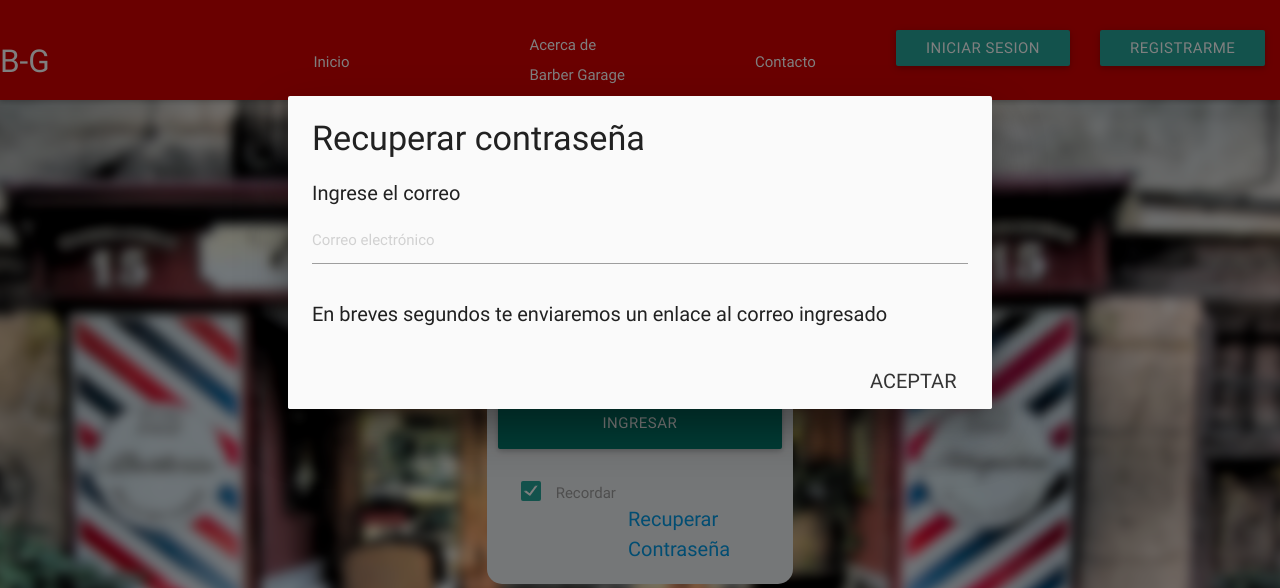
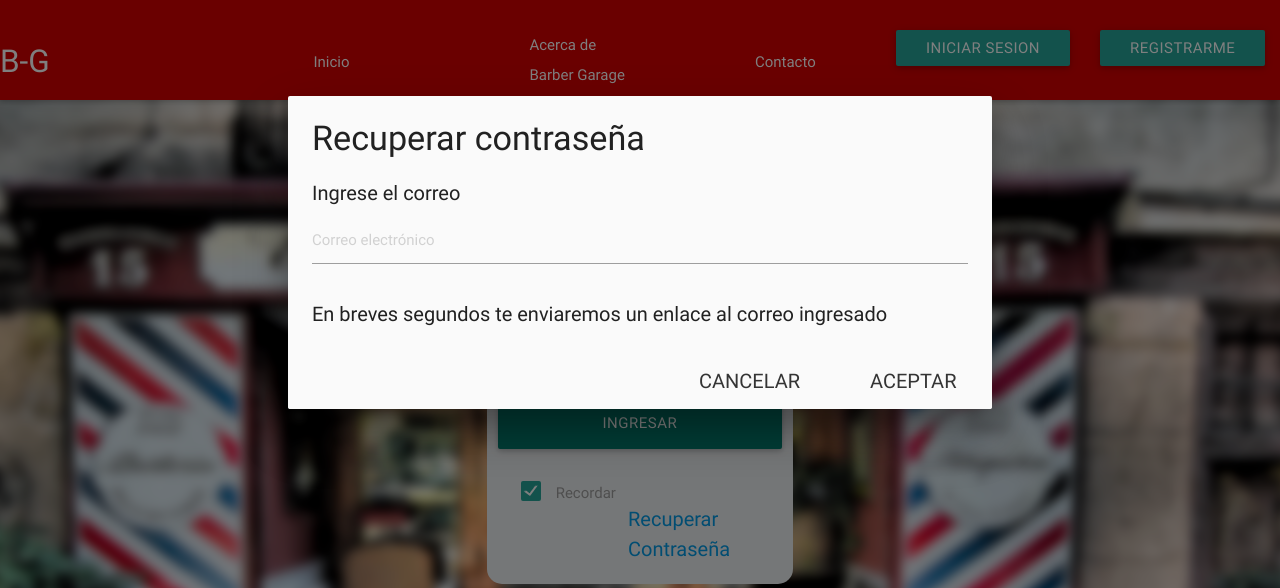
Before and after one commit to mgonza2276/Barber-Garage, a PHP site: page /Login.php in a window 1280 px wide, after a click on "Recuperar Contraseña". Shown: the top 588 px of the page. Run offline with PHP 8.4, Linux system fonts and the light colour scheme.

Commit message:
boton cancelar
agregue boton cancelar

```diff
--- a/View/Login.php
+++ b/View/Login.php
@@ -44,11 +44,12 @@
                             <div class="modal-content">
                               <h4>Recuperar contraseña</h4>
                               <p>Ingrese el correo </p>
-                              <input type="text" placeholder="Correo electrónico" name="Correo"/>
+                              <input type="text" placeholder="Correo electrónico" name="Correo" required/>
                               <p>En breves segundos te enviaremos un enlace al correo ingresado</p>
                             </div>
                             <div class="modal-footer">
                               <a href="#!" class=" modal-action modal-close waves-effect waves-green btn-flat">Aceptar</a>
+                              <a id="btnCancelar" href="#!" class=" modal-action modal-close waves-effect waves-green btn-flat">Cancelar</a>
                             </div>
                         </div>
                         </div>
--- a/View/estilos.css
+++ b/View/estilos.css
@@ -62,6 +62,10 @@
 	margin-left: 80px;
 }
 
+#btnCancelar{
+	margin-right: 10px;
+}
+
 /*.contenedor{
 	width: 960px
 }*/
```
